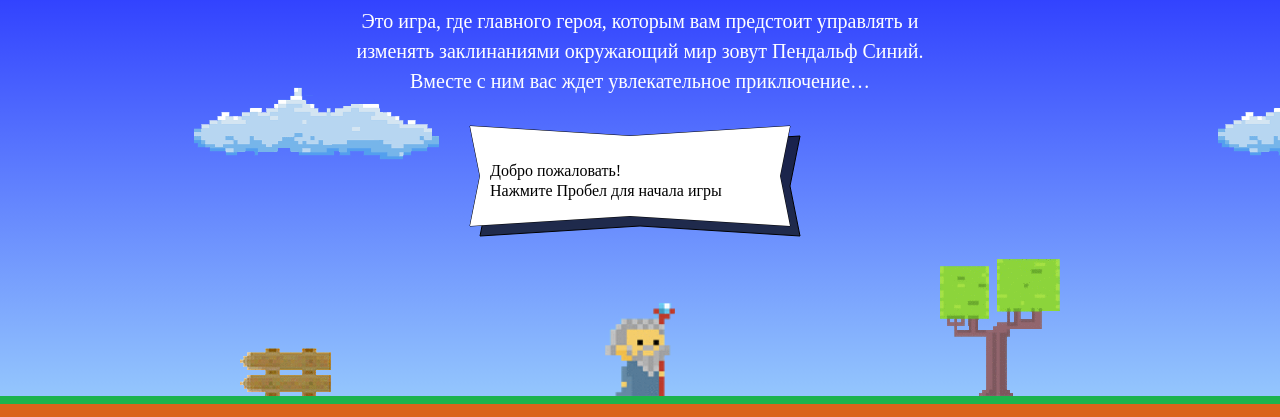
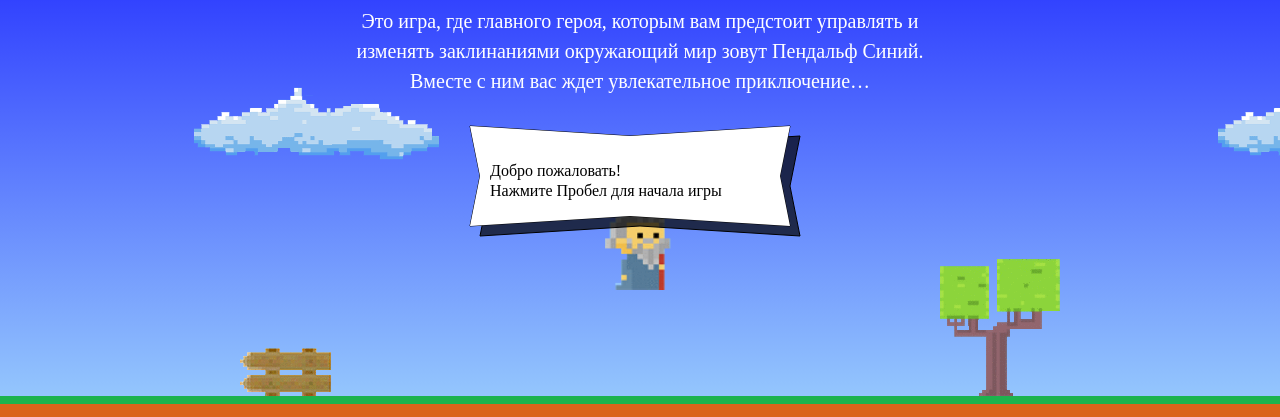
Before and after one commit to entombed/400153-code-and-magick, a website: page index.html in a window 1280 px wide. Shown: the part 203-620 px from the top of the page. Drawn offline with Linux system fonts and the light colour scheme; a web font is replaced by a local one.

Commit message:
Исправлена позиция Y мага

```diff
--- a/index.html
+++ b/index.html
@@ -187,7 +187,7 @@
     return (width / 2 ) - (wizardWidth / 2);
   };
   var getWizardY = function (height) {
-    return height / 1.45;
+    return height / 3;
     };
 //  var fireballSize = 100;
 </script>
```
